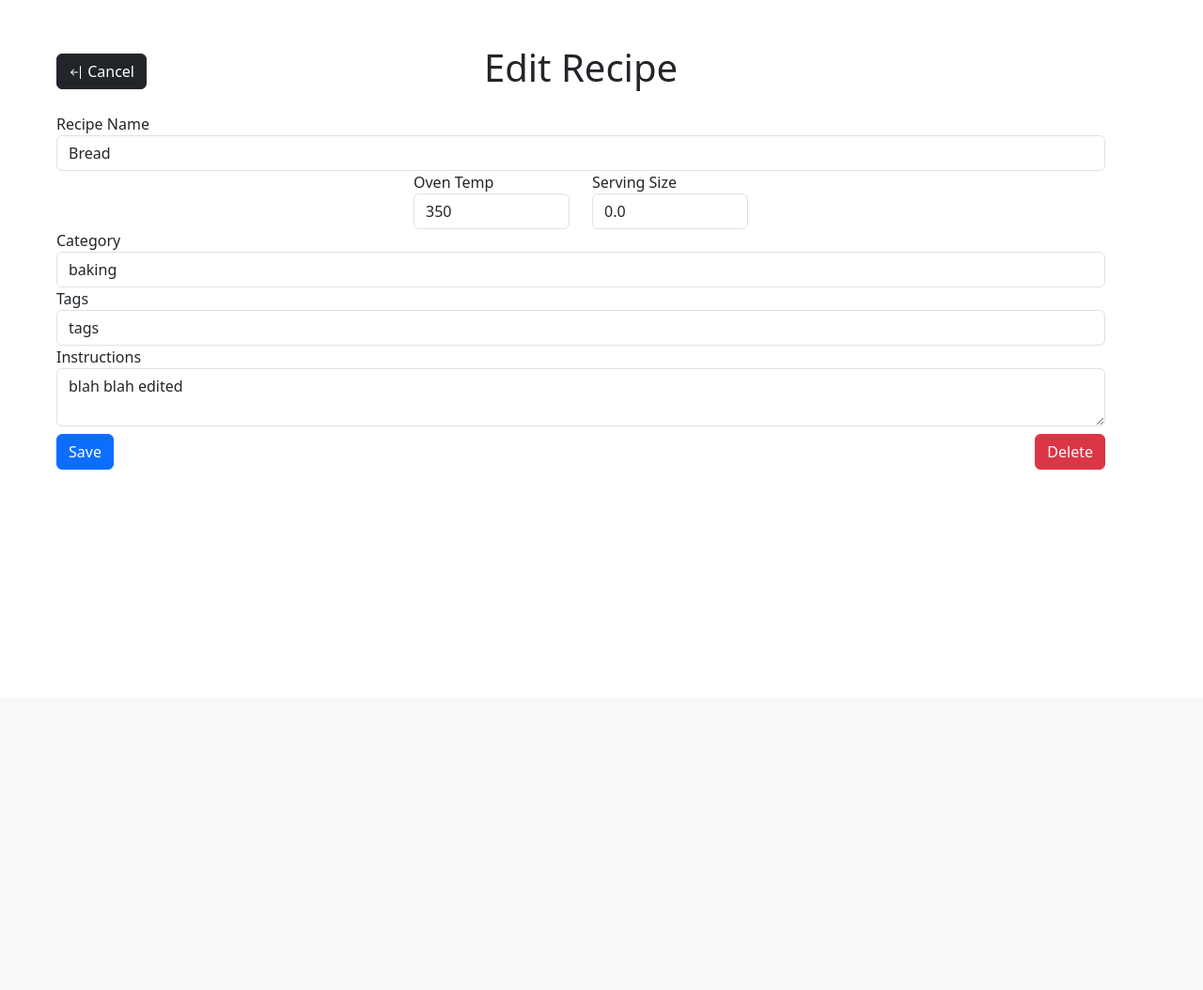
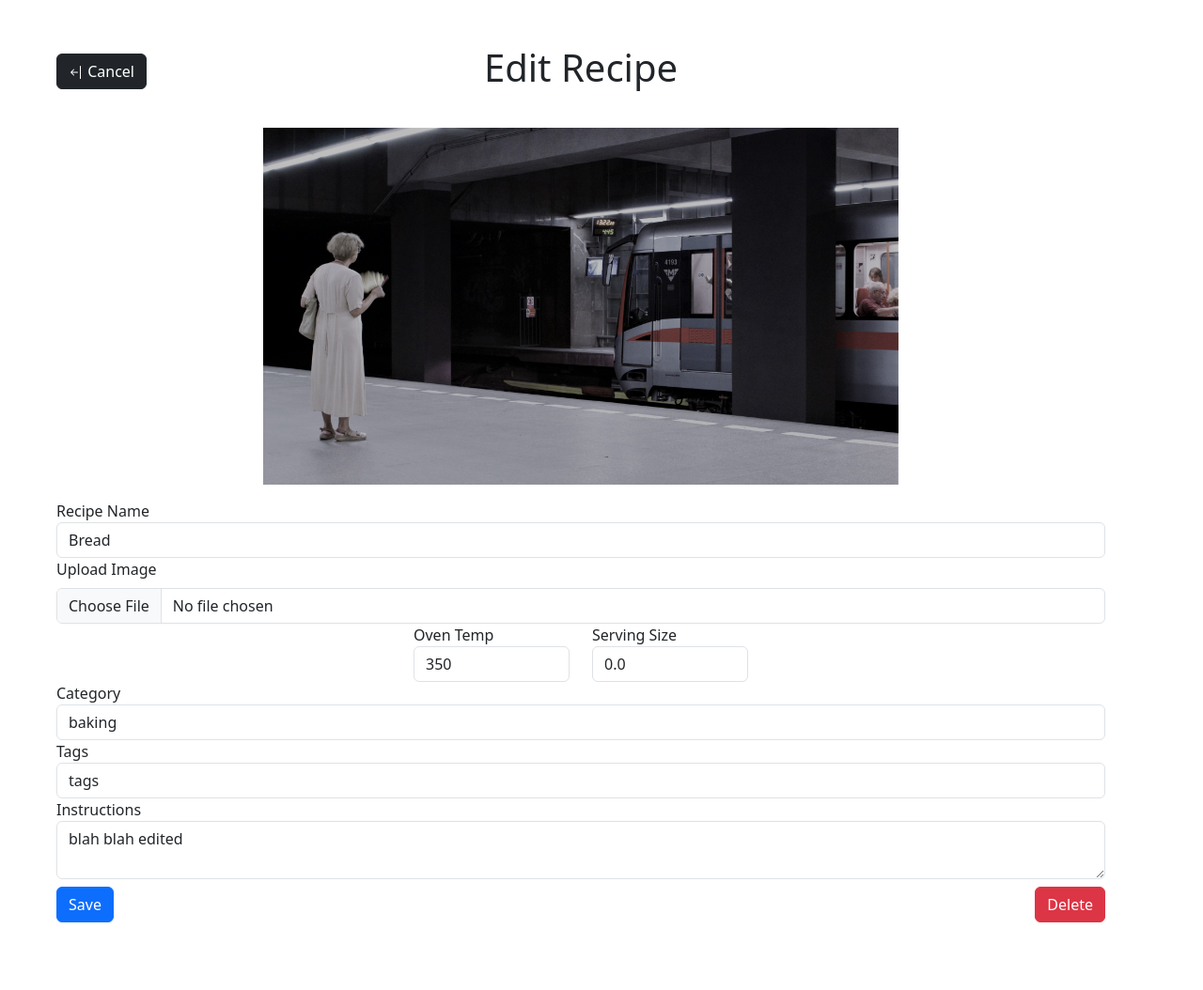
Before and after one commit to Weber-Cooper-Maitoza/social-savoring, a Django app: page /recipies/recipe_edit/2 in a window 1280 px wide. Shown: the part 58-1112 px from the top of the page at 94% size. Before the commit the page ends 558 px from the top, so only its background shows below. Run offline with Django 5.2, Linux system fonts and the light colour scheme; a user stored in the database is signed in; data comes from the database, SQL or seed files in the repository; both versions use the stored data as it was after the commit.

Commit message:
finally got images to upload, delete, and update

```diff
--- a/socialSavoring/recipies/templates/recipes/recipe_edit.html
+++ b/socialSavoring/recipies/templates/recipes/recipe_edit.html
@@ -17,16 +17,19 @@
     </div>
   </div>
   <div class="row py-3">
-    <form method="POST">
+    <form method="POST" enctype="multipart/form-data">
       {% csrf_token %}
+      <div class="row d-flex justify-content-center p-3">
+        <img src="{{ recipe.recipe_image.url }}" style="max-width: 700px;" alt="{{ recipe.recipe_name }}">
+      </div>
       <div class="form-group">
         <label for="recipe_name">Recipe Name</label>
         <input type="text" class="form-control" id="recipe_name" name="recipe_name" value="{{recipe.recipe_name}}">
       </div>
-      <!-- <div class="form-group">
-        <label for="form-group" class="form-label">Upload Image</label>
-        <input class="form-control" type="file" id="form-group" name="form-group" >
-      </div> -->
+      <div class="form-group">
+        <label for="recipe_image" class="form-label">Upload Image</label>
+        <input class="form-control" type="file" id="recipe_image" name="recipe_image" >
+      </div>
       <div class="row justify-content-center">
         <div class="col-md-2 form-group">
           <label for="oven_temp">Oven Temp</label>
--- a/socialSavoring/recipies/views.py
+++ b/socialSavoring/recipies/views.py
@@ -3,6 +3,7 @@ from django.contrib.auth.decorators import login_required
 from .models import Recipe, Ingredient
 from profiles.models import Profile
 from datetime import datetime
+import os
 
 # Create your views here.
 
@@ -22,18 +23,16 @@ def recipe_detail_view(request, id):
 @login_required
 def recipe_create_view(request, id):
   if request.method == 'POST':
-    # creator = models.ForeignKey(Profile, on_delete=models.CASCADE)
     creator = Profile.objects.get(pk=id)
     created_timestamp = datetime.now()
     recipe_name = request.POST.get('recipe_name', '')
-    # recipe_image = models.CharField(max_length=500, default="")
-    # recipe_image = request.POST.get('recipe_image', '')
+    recipe_image = request.FILES.get('recipe_image', 'empty.jpg')
     oven_temp = request.POST.get('oven_temp', '')
     serving_size = request.POST.get('serving_size', '')
     recipe_category = request.POST.get('recipe_category', '')
     recipe_tags = request.POST.get('recipe_tags', '')
     recipe_instructions = request.POST.get('recipe_instructions', '')
-    recipe = Recipe(creator=creator, created_timestamp=created_timestamp, recipe_name=recipe_name, oven_temp=oven_temp, serving_size=serving_size, recipe_category=recipe_category, recipe_tags=recipe_tags, recipe_instructions=recipe_instructions)
+    recipe = Recipe(creator=creator, created_timestamp=created_timestamp, recipe_name=recipe_name, recipe_image=recipe_image, oven_temp=oven_temp, serving_size=serving_size, recipe_category=recipe_category, recipe_tags=recipe_tags, recipe_instructions=recipe_instructions)
     recipe.save()
     return redirect("recipies:my_recipes", id=id)
   return render(request, 'recipes/create_recipe.html')
@@ -42,18 +41,25 @@ def recipe_create_view(request, id):
 @login_required
 def recipe_update_view(request, id):
   recipe = Recipe.objects.get(pk=id)
+  user_id = recipe.creator.id
   if request.method == 'POST':
+    image_path = recipe.recipe_image.path
+    if os.path.exists(image_path):
+      os.remove(image_path)
+    creator = Profile.objects.get(pk=user_id)
+    created_timestamp = recipe.created_timestamp
     updated_timestamp = datetime.now()
     recipe_name = request.POST.get('recipe_name', '')
-    # recipe_image = models.CharField(max_length=500, default="")
-    # recipe_image = request.POST.get('recipe_image', '')
+    recipe_image = request.FILES.get('recipe_image', 'empty.jpg')
     oven_temp = request.POST.get('oven_temp', '')
     serving_size = request.POST.get('serving_size', '')
     recipe_category = request.POST.get('recipe_category', '')
     recipe_tags = request.POST.get('recipe_tags', '')
     recipe_instructions = request.POST.get('recipe_instructions', '')
-    Recipe.objects.filter(pk=id).update(updated_timestamp=updated_timestamp, recipe_name=recipe_name, oven_temp=oven_temp, serving_size=serving_size, recipe_category=recipe_category, recipe_tags=recipe_tags, recipe_instructions=recipe_instructions)
-    return redirect("recipies:my_recipes", id=recipe.creator.id)
+    newRecipe = Recipe(creator=creator, created_timestamp=created_timestamp, updated_timestamp=updated_timestamp, recipe_name=recipe_name, recipe_image=recipe_image, oven_temp=oven_temp, serving_size=serving_size, recipe_category=recipe_category, recipe_tags=recipe_tags, recipe_instructions=recipe_instructions)
+    newRecipe.save()
+    recipe.delete()
+    return redirect("recipies:my_recipes", id=user_id)
   return render(request, 'recipes/recipe_edit.html', {'recipe': recipe})
 
 
@@ -63,5 +69,8 @@ def recipe_delete_view(request, id):
 
   if request.method == 'POST':
     recipe.delete()
+    image_path = recipe.recipe_image.path
+    if os.path.exists(image_path):
+        os.remove(image_path)
     return redirect("recipies:my_recipes", id=recipe.creator.id)
   return render(request, 'recipes/recipe_delete.html', {'recipe': recipe})
```
Also changed, not shown: socialSavoring/recipies/forms.py (deleted, +0 -9 lines), socialSavoring/recipies/templates/recipes/create_recipe.html (+5 -5 lines), socialSavoring/recipies/templates/recipes/my_recipes.html (+4 -4 lines), socialSavoring/recipies/templates/recipes/recipe_detail.html (+9 -6 lines), socialSavoring/db.sqlite3.
